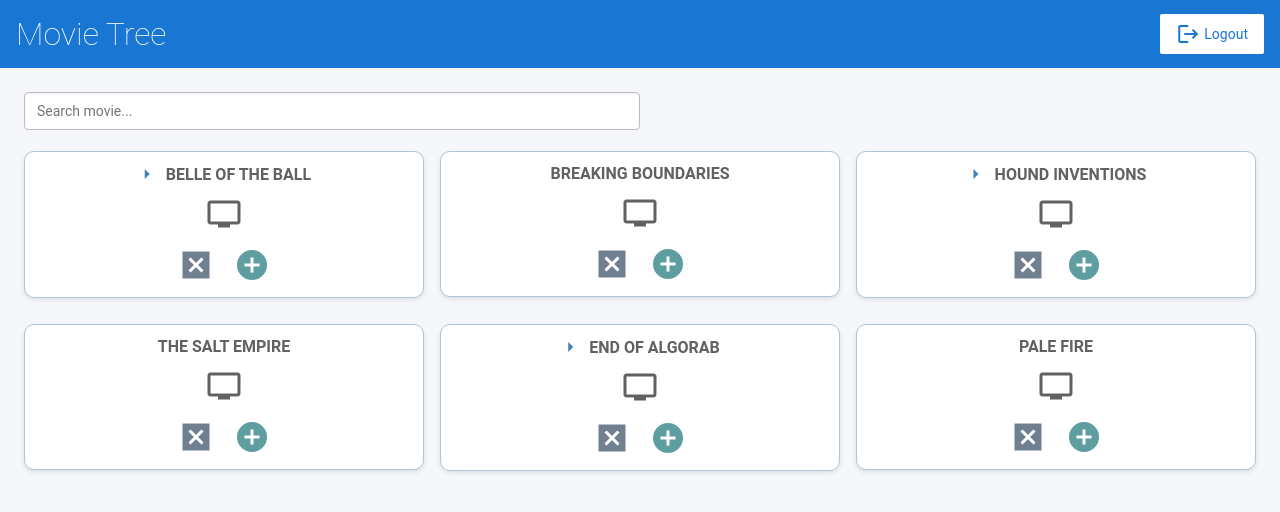
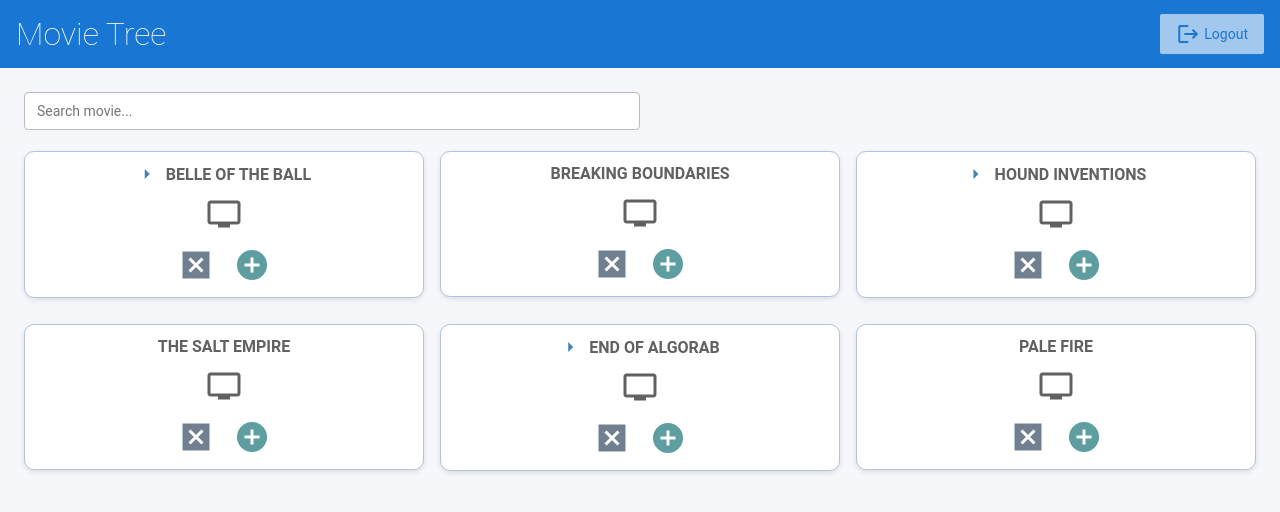
Before and after one commit to jeroniPM/KMH_JPM_Kata, an Angular app: page / in a window 1280 px wide. Shown: the top 512 px of the page. Built offline with nearby package versions, Linux system fonts and the light colour scheme.

Commit message:
Update the README and add message in logout button

```diff
--- a/src/app/component/top-bar/top-bar.component.css
+++ b/src/app/component/top-bar/top-bar.component.css
@@ -5,3 +5,15 @@ Copyright Google LLC. All Rights Reserved.
 Use of this source code is governed by an MIT-style license that
 can be found in the LICENSE file at http://angular.io/license
 */
+
+:host ::ng-deep app-tooltip-wrapper .tooltiptext {
+  left: auto !important;
+  right: 100% !important;
+  margin-left: 0 !important;
+  margin-right: 6px !important;
+}
+
+:host app-tooltip-wrapper {
+  opacity: 0.6;
+  cursor: default;
+}
--- a/src/app/component/top-bar/top-bar.component.html
+++ b/src/app/component/top-bar/top-bar.component.html
@@ -2,7 +2,9 @@
   <h1>Movie Tree</h1>
 </a>
 
-<a class="button fancy-button"><i class="material-icons">logout</i>Logout</a>
+<app-tooltip-wrapper [text]="'Logout not implemented'">
+  <a class="button fancy-button"><i class="material-icons">logout</i>Logout</a>
+</app-tooltip-wrapper>
 
 <!--
 Copyright Google LLC. All Rights Reserved.
--- a/src/app/component/top-bar/top-bar.component.ts
+++ b/src/app/component/top-bar/top-bar.component.ts
@@ -1,8 +1,12 @@
 import { Component } from '@angular/core';
+import { RouterLink } from '@angular/router';
+import { TooltipWrapperComponent } from '../tooltip/tooltip-wrapper.component';
 
 @Component({
   selector: 'app-top-bar',
+  standalone: true,
   templateUrl: './top-bar.component.html',
+  imports: [RouterLink, TooltipWrapperComponent],
   styleUrls: ['./top-bar.component.css']
 })
 export class TopBarComponent {}
```
Also changed, not shown: src/app/app.module.ts (+4 -4 lines), 1 other file (tests, documents, lock files or other folders).
